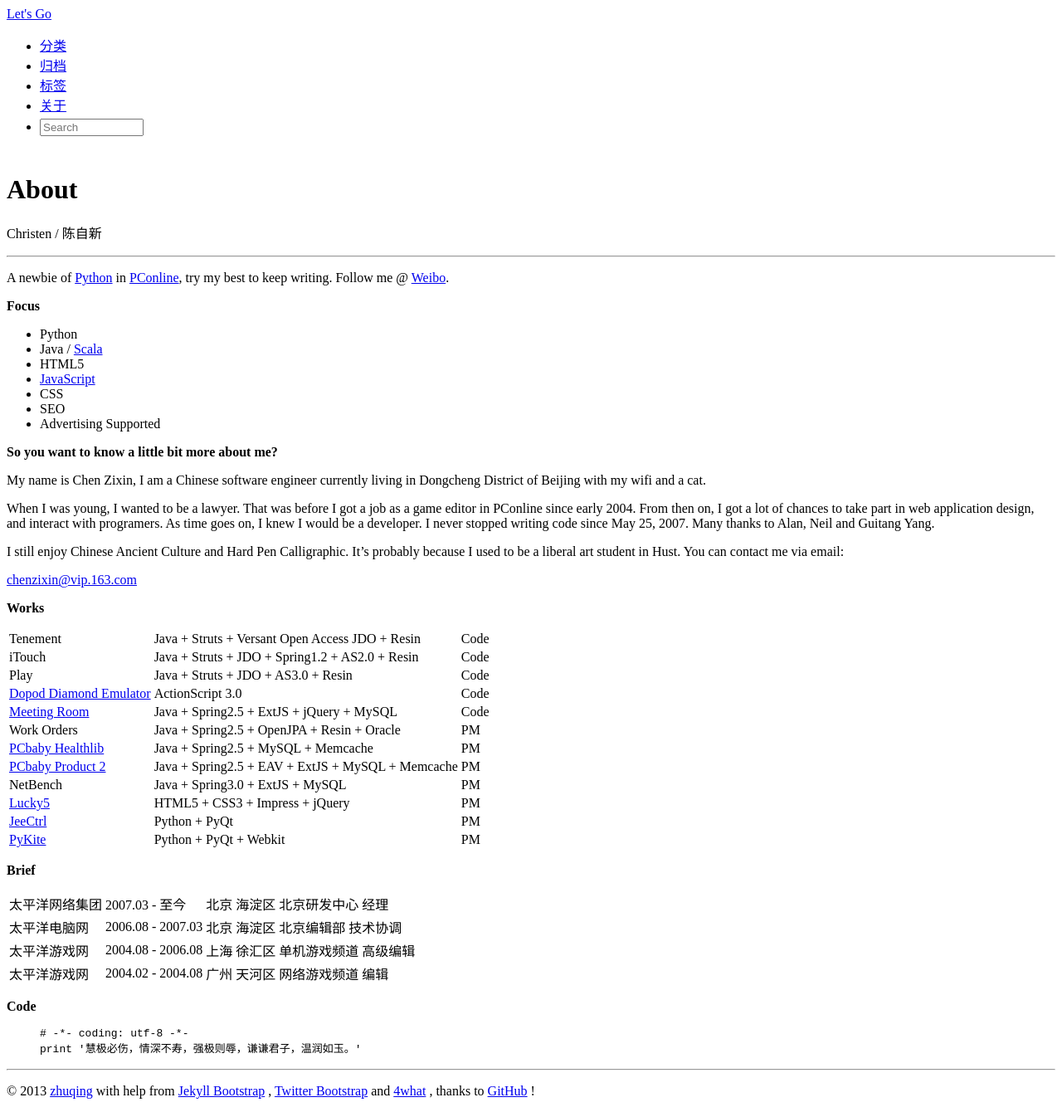
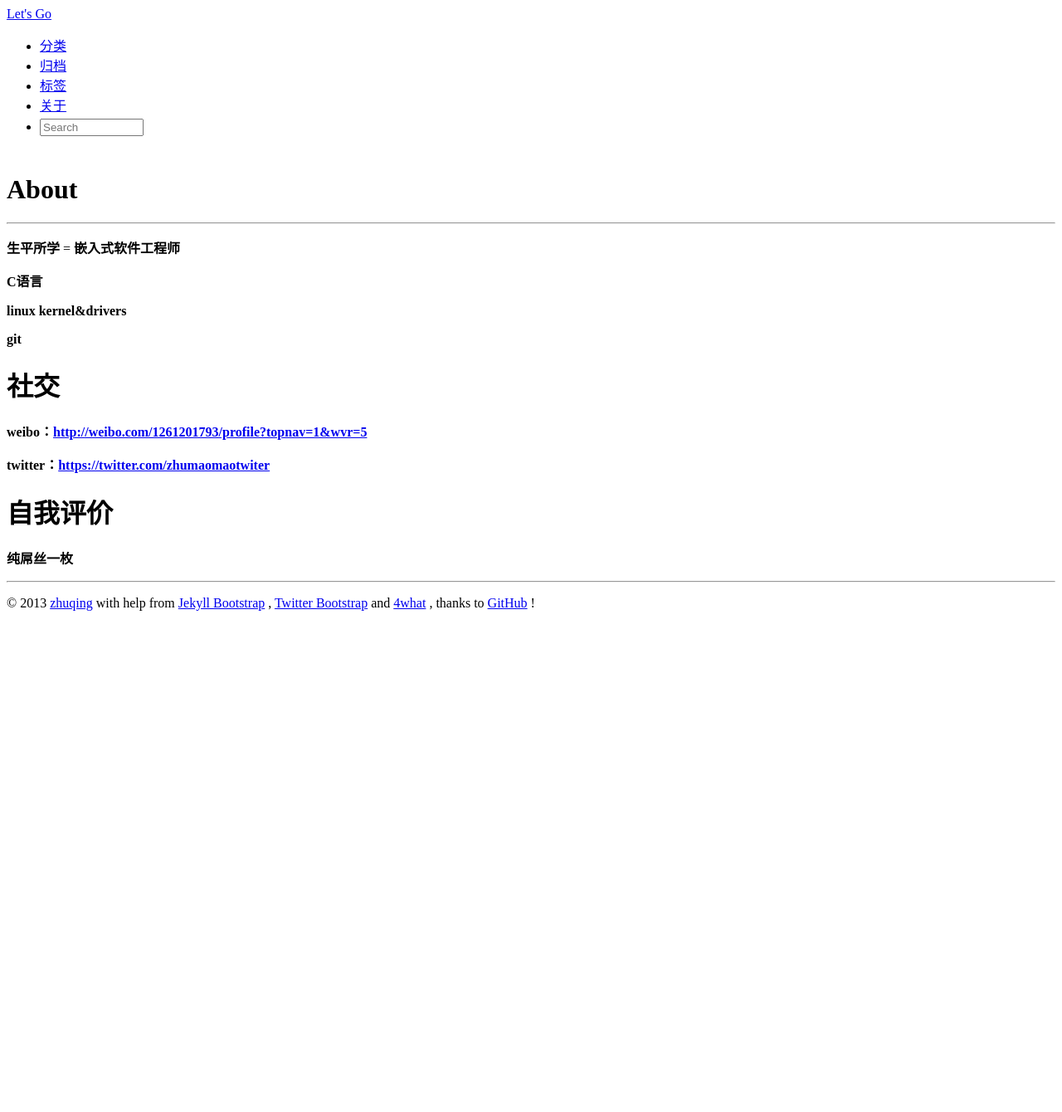
Before and after one commit to zhuqingcode/zhuqingcode.github.com, a Jekyll site: the page built from pages/about.md, in a window 1280 px wide. Shown: the whole page at 83% size. Built offline with Jekyll 4.4.1, drawn with Linux system fonts in a browser that asks for light colours; nearby versions of some CDN libraries; library files that are not in the unit come from our copies; Markdown is read by kramdown in place of the engine named in the settings; after the commit the page ends 900 px from its top, so only the background shows below that.

Commit message:
update about.md

```diff
--- a/pages/about.md
+++ b/pages/about.md
@@ -5,147 +5,25 @@ description: ""
 ---
 {% include JB/setup %}
 
-Christen / 陈自新
 
 ----
+**生平所学**
+=
+**嵌入式软件工程师**
 
+**C语言**
 
-A newbie of [Python](http://www.pyivy.com/) in [PConline](http://www.pconline.cn/), try my best to keep writing. Follow me @ [Weibo](http://weibo.com/chenzixin).
+**linux kernel&drivers**
 
-__Focus__
+**git**
 
-* Python
-* Java / [Scala](http://www.scalac.com/)
-* HTML5
-* [JavaScript](http://www.jsoops.com/)
-* CSS
-* SEO
-* Advertising Supported
+**社交**
+=
+**weibo：[http://weibo.com/1261201793/profile?topnav=1&wvr=5](http://weibo.com/1261201793/profile?topnav=1&wvr=5 "朱毛毛")**
 
-**So you want to know a little bit more about me?**
+**twitter：[https://twitter.com/zhumaomaotwiter](https://twitter.com/zhumaomaotwiter)**
 
-<p class='justify'>My name is Chen Zixin, I am a Chinese software engineer currently living in Dongcheng District of Beijing with my wifi and a cat.</p>
+**自我评价**
+=
 
-<p class='justify'>When I was young, I wanted to be a lawyer. That was before I got a job as a game editor in PConline since early 2004. From then on, I got a lot of chances to take part in web application design, and interact with programers. As time goes on, I knew I would be a developer. I never stopped writing code since May 25, 2007. Many thanks to Alan, Neil and Guitang Yang.</p>
-
-<p class='justify'>I still enjoy Chinese Ancient Culture and Hard Pen Calligraphic. It’s probably because I used to be a liberal art student in Hust. You can contact me via email: </p>
-
-<mailto:chenzixin@vip.163.com>
-
-__Works__
-
-<table class="table table-striped">
-<tr>
-<td>Tenement</td>
-<td>Java + Struts + Versant Open Access JDO + Resin</td>
-<td>Code</td>
-</tr>
-
-<tr>
-<td>iTouch</td>
-<td>Java + Struts + JDO + Spring1.2 + AS2.0 + Resin</td>
-<td>Code</td>
-</tr>
-
-<tr>
-<td>Play</td>
-<td>Java + Struts + JDO + AS3.0 + Resin</td>
-<td>Code</td>
-</tr>
-
-
-<tr>
-<td><a href="http://mobile.pconline.com.cn/review/0806/1325149.html"  target="_blank">Dopod Diamond Emulator</a></td>
-<td>ActionScript 3.0</td>
-<td>Code</td>
-</tr>
-
-<tr>
-<td><a href="http://ioa.pc.com.cn/admin/index.htm" target="_blank">Meeting Room</a></td>
-<td>Java + Spring2.5 + ExtJS + jQuery + MySQL</td>
-<td>Code</td>
-</tr>
-
-<tr>
-<td>Work Orders</td>
-<td> Java + Spring2.5 + OpenJPA + Resin + Oracle</td>
-<td>PM</td>
-</tr>
-
-<tr>
-<td><a href="http://health.pcbaby.com.cn/" target="_blank">PCbaby Healthlib</a></td>
-<td>Java + Spring2.5 + MySQL + Memcache</td>
-<td>PM</td>
-</tr>
-
-<tr>
-<td><a href="http://product.pcbaby.com.cn/" target="_blank">PCbaby Product 2</a></td>
-<td>Java + Spring2.5 + EAV + ExtJS + MySQL + Memcache</td>
-<td>PM</td>
-</tr>
-
-<tr>
-<td>NetBench</td>
-<td>Java + Spring3.0 + ExtJS + MySQL</td>
-<td>PM</td>
-</tr>
-
-<tr>
-<td><a href="https://github.com/chenzixin/Lucky5" target="_blank">Lucky5</a></td>
-<td>HTML5 + CSS3 + Impress + jQuery</td>
-<td>PM</td>
-</tr>
-
-<tr>
-<td><a href="https://github.com/chenzixin/JeeCtrl" target="_blank">JeeCtrl</a></td>
-<td>Python + PyQt</td>
-<td>PM</td>
-</tr>
-
-<tr>
-<td><a href="https://github.com/chenzixin/PyKite" target="_blank">PyKite</a></td>
-<td>Python + PyQt + Webkit</td>
-<td>PM</td>
-</tr>
-</table>
-
-
-
-__Brief__
-
-
-<table class="table table-bordered table-hover">
-	<tr>
-        <td>太平洋网络集团</td>
-        <td>2007.03 - 至今	</td>
-        <td>北京 海淀区</td>
-        <td>北京研发中心 经理</td>
-    </tr>
-	<tr>
-        <td>太平洋电脑网</td>
-        <td>2006.08 - 2007.03	</td>
-        <td>北京 海淀区</td>
-        <td>北京编辑部 技术协调</td>
-    </tr>
-    <tr>
-        <td>太平洋游戏网</td>
-        <td>2004.08 - 2006.08	</td>
-        <td>上海 徐汇区</td>
-        <td>单机游戏频道 高级编辑</td>
-    </tr>
-
-        <tr>
-        <td>太平洋游戏网</td>
-        <td>2004.02 - 2004.08	</td>
-        <td>广州 天河区</td>
-        <td>网络游戏频道 编辑</td>
-    </tr>
-</table>
-
-
-__Code__
-
-{% highlight ruby %}
-# -*- coding: utf-8 -*-
-print '慧极必伤，情深不寿，强极则辱，谦谦君子，温润如玉。'
-{% endhighlight %}
+**纯屌丝一枚**
```
